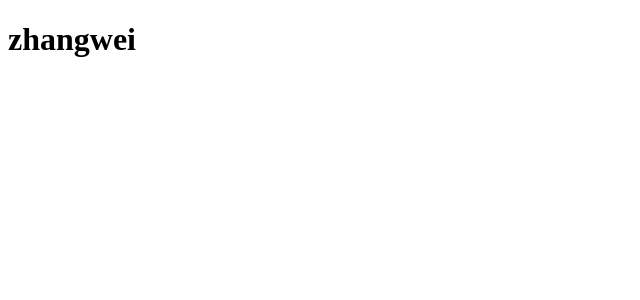
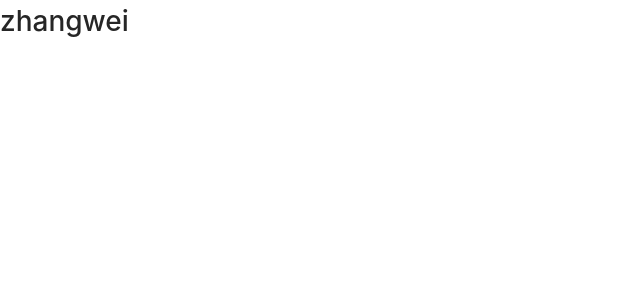
Before and after one commit to zhangwei900808/nextjs-slugpath, a Next.js app: page / in a window 1280 px wide. Shown: the top 300 px of the page, without its empty margins (0-640 px from the left). Built offline with nearby package versions, Linux system fonts and the light colour scheme.

Commit message:
feature:添加进度条

```diff
--- a/package.json
+++ b/package.json
@@ -8,7 +8,11 @@
     "start": "next start"
   },
   "dependencies": {
+    "@ant-design/icons": "^4.2.2",
+    "antd": "^4.6.5",
+    "babel-plugin-import": "^1.13.0",
     "next": "9.5.3",
+    "postcss-preset-env": "^6.7.0",
     "react": "16.13.1",
     "react-dom": "16.13.1"
   }
--- /dev/null
+++ b/pages/_app.js
@@ -0,0 +1,5 @@
+import "antd/dist/antd.css";
+
+export default function MyApp({ Component, pageProps }) {
+  return <Component {...pageProps} />;
+}
```
Also changed, not shown: pages/[username]/index.js (+8 -1 lines), .babelrc (added), 1 other file (tests, documents, lock files or other folders).
